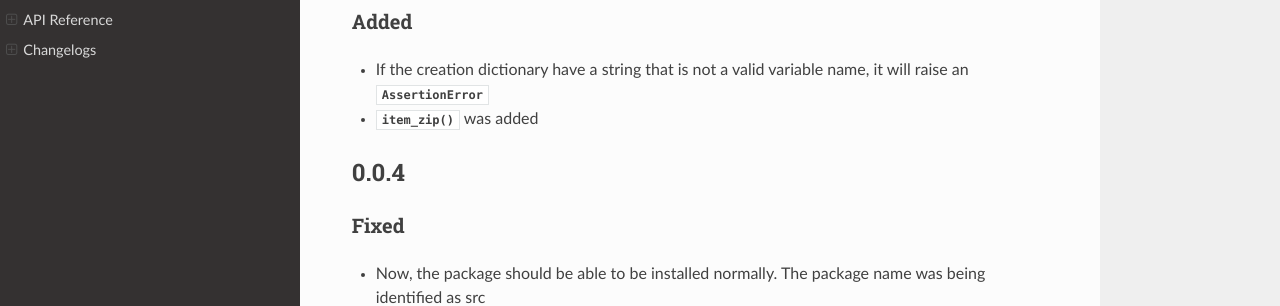
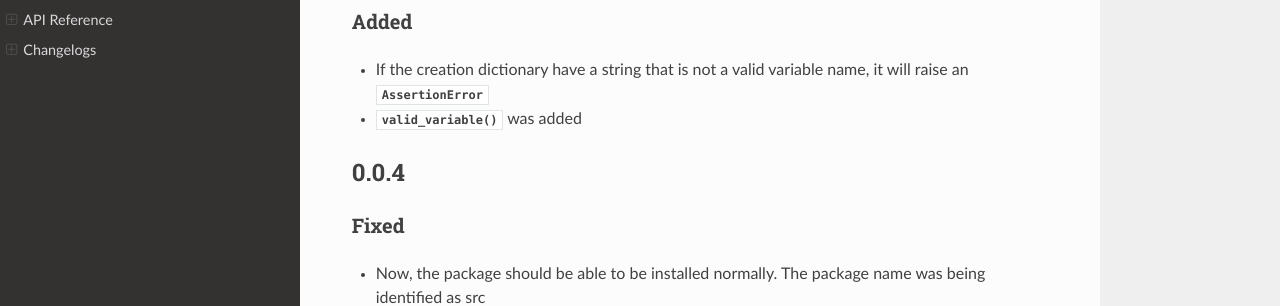
Before and after one commit to leandro-benedet-garcia/dataclass_dict, a Sphinx documentation site: the page built from docs/source/index.rst, in a window 1280 px wide and 900 px high, scrolled down 1714 px. Shown: the part 147-453 px from the top of the window. Built offline with Sphinx 7.4.7 and the Read the Docs theme 2.0.0, drawn with Linux system fonts in a browser that asks for light colours; the version number could not be read and is left out.

Commit message:
fixed changelog

```diff
--- a/docs/source/index.rst
+++ b/docs/source/index.rst
@@ -93,7 +93,7 @@ Added
 ^^^^^^
 - If the creation dictionary have a string that is not a valid variable name, it will raise an
   :class:`~AssertionError`
-- :func:`~dataclass_dict.utils.item_zip` was added
+- :func:`~dataclass_dict.utils.valid_variable` was added
 
 0.0.4
 ------
```
